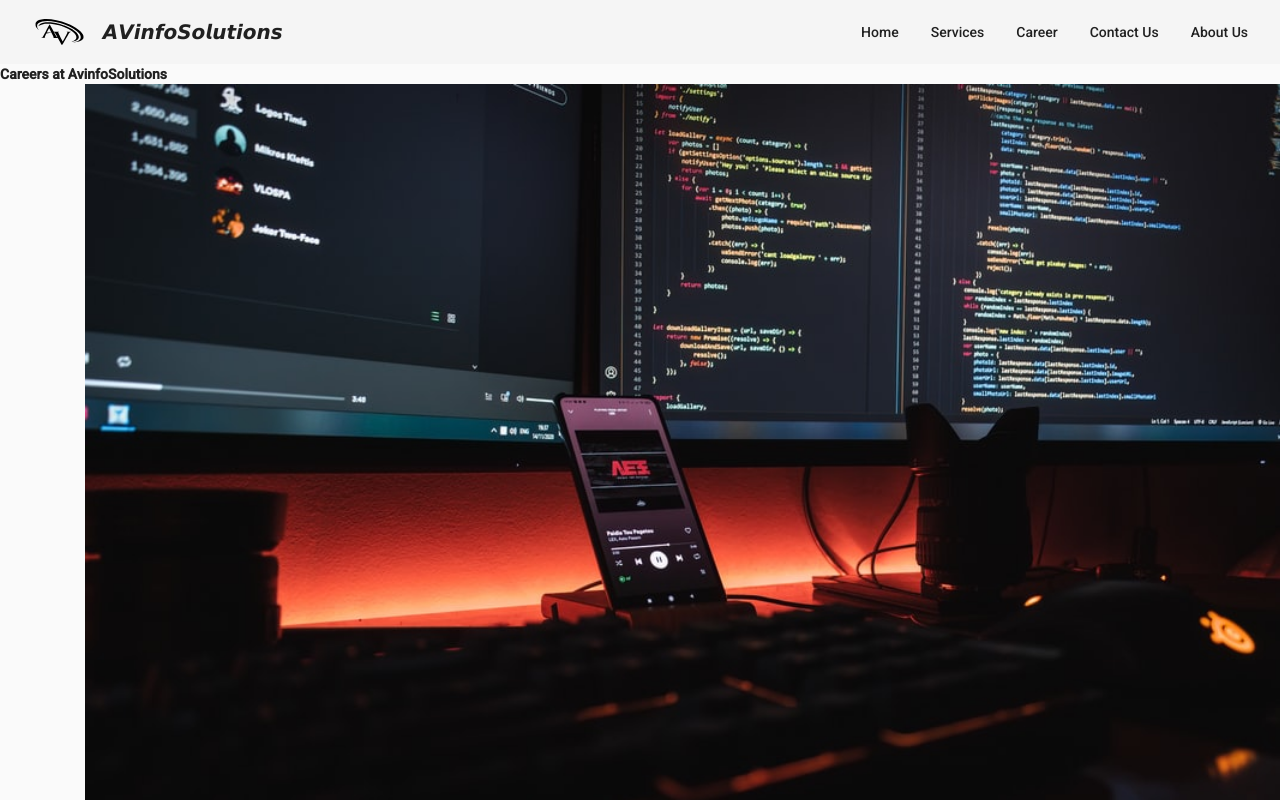
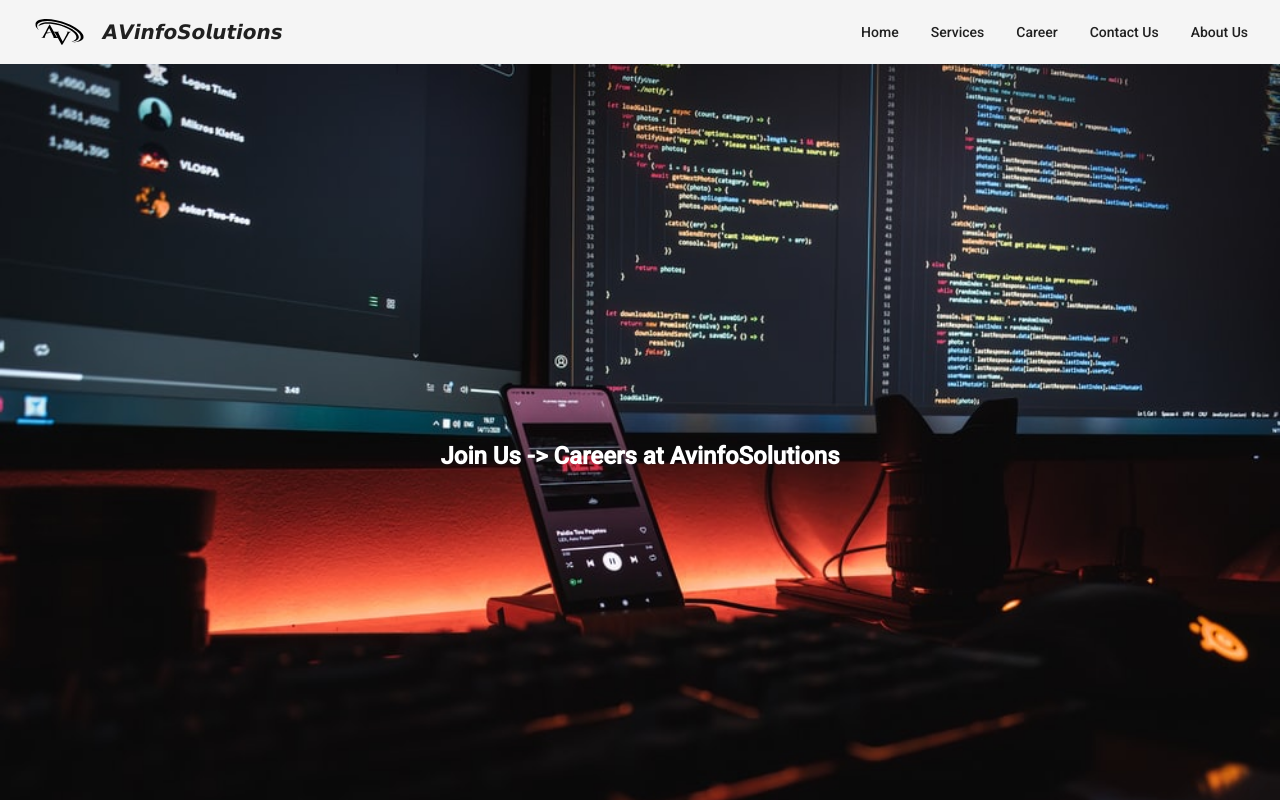
Before and after one commit to vishal121212121212112/AVInfoSolutions, an Angular app: page /career in a window 1280 px wide. Shown: the top 800 px of the page. Built offline with nearby package versions, Linux system fonts and the light colour scheme.

Commit message:
career img set

```diff
--- a/src/app/Components/career/career.component.css
+++ b/src/app/Components/career/career.component.css
@@ -1,3 +1,18 @@
 .img-class{
 margin-left: 85px;
 }
+#career
+{
+    background: transparent url("src/assets/images/HDbackround.jpg") no-repeat center;
+    background-size: cover;
+    width: 100vw;
+    height: 100vh;
+    display: flex;
+    justify-content: center;
+    align-items: center;
+}
+.text-center
+{
+    color: #fff;
+    vertical-align: middle;
+}
--- a/src/app/Components/career/career.component.html
+++ b/src/app/Components/career/career.component.html
@@ -1,5 +1,10 @@
-<div><div ><b>Careers at AvinfoSolutions</b></div>
-<img class="img-class" src="assets\images\HDbackround.jpg" width="1200px" alt="" >
+<div  >
+    <div id="career">
+        <h1 class = "text-center" >
+            <b>Join Us -> </b>
+            <b>Careers at AvinfoSolutions</b>
+        </h1>
+    </div>
 
-<img class="img-class" src="assets\images\career.jpg"  alt="" >
 </div>
+<img class="img-class" src="assets\images\career.jpg" alt="">
--- a/src/app/Components/footer/footer.component.html
+++ b/src/app/Components/footer/footer.component.html
@@ -1,3 +1,3 @@
 <div style="background-color: black; color: white;">
-    <h3 class= "text-center" style="margin: 0;">Terms of Service | Privacy Policy | © 2002 - 2021 AvinfoSolutions, India. All Rights Reserved.</h3>
+    <h3 class= "text-center" style="margin: 0;">Terms of Service | Privacy Policy | © 2021 AvinfoSolutions, India. All Rights Reserved.</h3>
 </div>
```
Also changed, not shown: src/app/app.component.html (line endings or trailing spaces).
